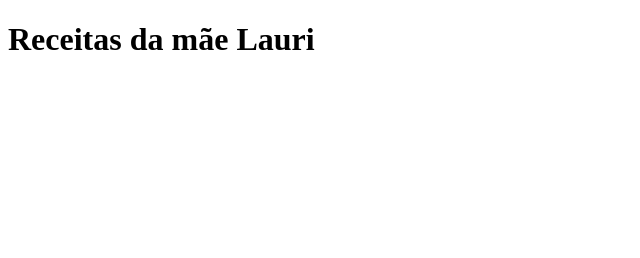
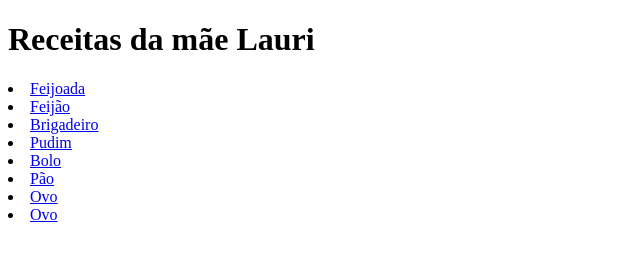
Before and after one commit to sergiopeluzzi/teste-git-lauri, a plain HTML site: page index.html in a window 1280 px wide. Shown: the whole page, without its empty margins (0-640 px from the left). Drawn offline with Linux system fonts and the light colour scheme.

Commit message:
adicionei os links das receitas na pagina inicial

```diff
--- a/index.html
+++ b/index.html
@@ -8,5 +8,13 @@
   </head>
   <body>
     <h1>Receitas da mãe Lauri</h1>
+    <li><a href="receitas/feijoada.html">Feijoada</a></li>
+    <li><a href="receitas/feijao.html">Feijão</a></li>
+    <li><a href="receitas/brigadeiro.html">Brigadeiro</a></li>
+    <li><a href="receitas/pudim.html">Pudim</a></li>
+    <li><a href="receitas/bolo.html">Bolo</a></li>
+    <li><a href="receitas/pao.html">Pão</a></li>
+    <li><a href="receitas/ovo.html">Ovo</a></li>
+    <li><a href="receitas/ovo.html">Ovo</a></li>
   </body>
 </html>
```
